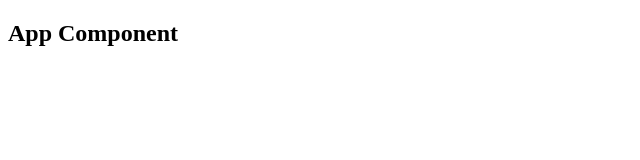
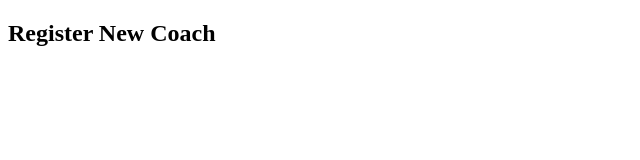
Before and after one commit to AlexL70/vue-the-complete-guide, a Vue app in the folder l235-find-coach/: page /register in a window 1280 px wide. Before the commit this address had no page. Shown: the top 160 px of the page, without its empty margins (0-640 px from the left). Built offline with nearby package versions, Linux system fonts and the light colour scheme.

Commit message:
236. Adding Route Page Components

```diff
--- a/l235-find-coach/src/App.vue
+++ b/l235-find-coach/src/App.vue
@@ -1,3 +1,3 @@
 <template>
-  <h2>App Component</h2>
+  <router-view></router-view>
 </template>
--- /dev/null
+++ b/l235-find-coach/src/pages/NotFound.vue
@@ -0,0 +1,3 @@
+<template>
+    Page not found. Would you like to return to the <router-link to="/">Home page</router-link>?
+</template>
--- /dev/null
+++ b/l235-find-coach/src/pages/coaches/CoachDetail.vue
@@ -0,0 +1,3 @@
+<template>
+    <h2>Coach details</h2>
+</template>
--- /dev/null
+++ b/l235-find-coach/src/pages/coaches/CoachRegistration.vue
@@ -0,0 +1,3 @@
+<template>
+    <h2>Register New Coach</h2>
+</template>
--- /dev/null
+++ b/l235-find-coach/src/pages/coaches/CoachesList.vue
@@ -0,0 +1,3 @@
+<template>
+    <h2>List of Coaches</h2>
+</template>
--- /dev/null
+++ b/l235-find-coach/src/pages/requests/ContactCoach.vue
@@ -0,0 +1,3 @@
+<template>
+    <h2>Send request to the coach</h2>
+</template>
--- /dev/null
+++ b/l235-find-coach/src/pages/requests/RequestsReceived.vue
@@ -0,0 +1,3 @@
+<template>
+    <h2>List of received requests.</h2>
+</template>
```
Also changed, not shown: l235-find-coach/src/router/index.ts (+15 -8 lines).
